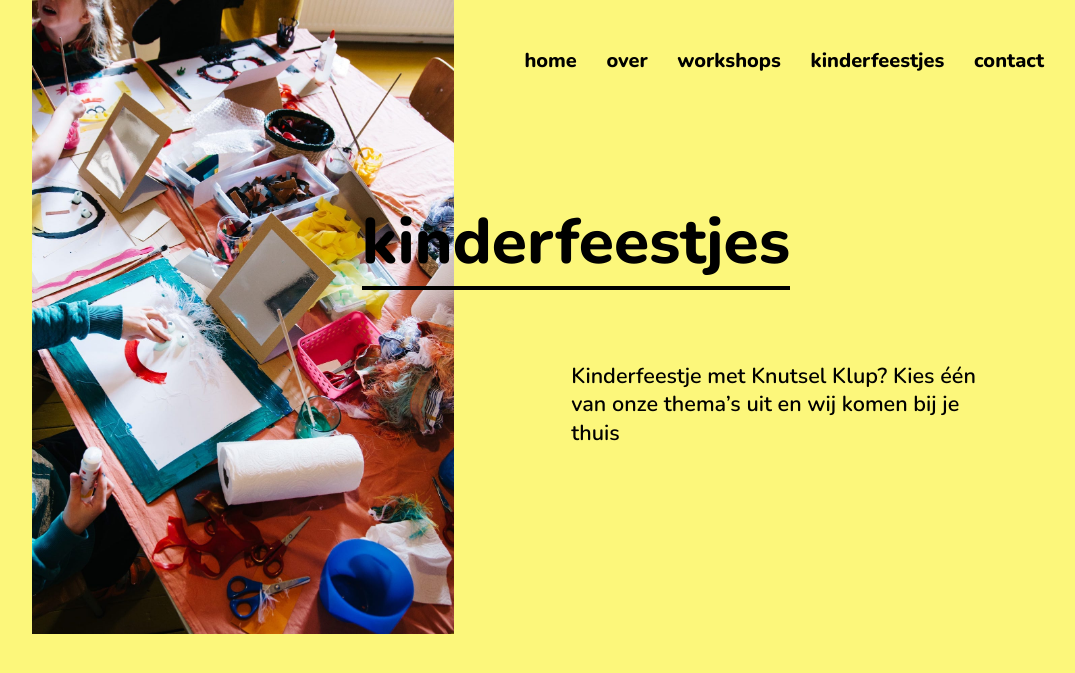
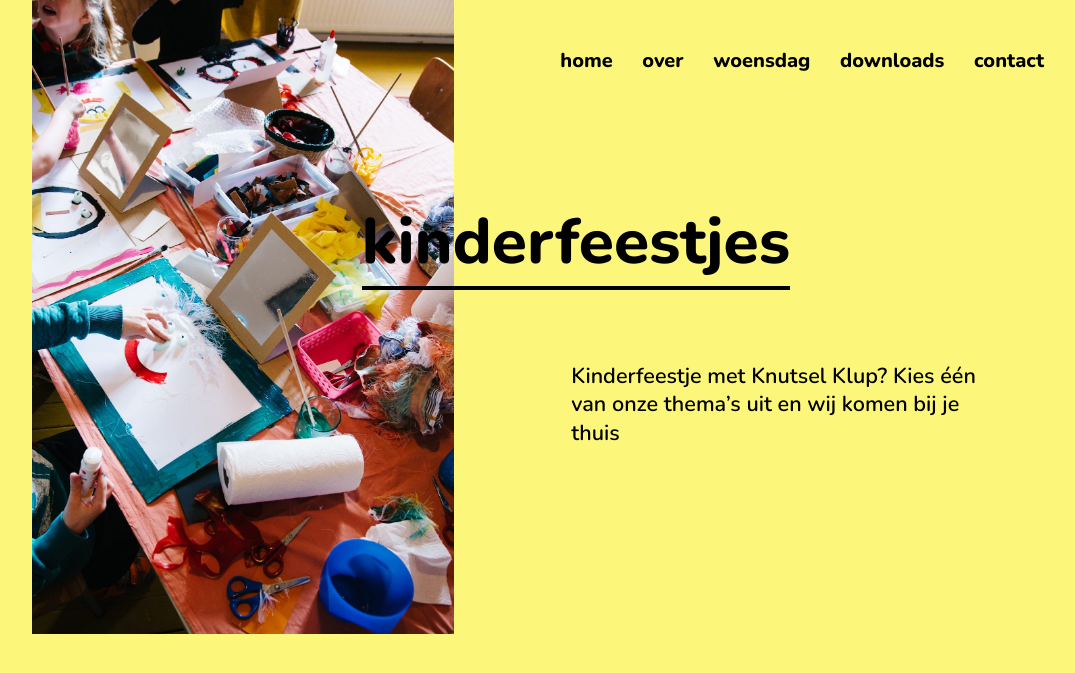
Before and after one commit to holleboom/langliefleren, a Jekyll site: the page built from kinderfeestjes/index.md, in a window 1280 px wide. Shown: the top 673 px of the page, without its empty margins (64-1139 px from the left). Built offline with Jekyll 4.4.1, drawn with Linux system fonts in a browser that asks for light colours.

Commit message:
Update nav

```diff
--- a/_data/navigation.yml
+++ b/_data/navigation.yml
@@ -6,11 +6,11 @@
 - title: Over
   url: /over/
 
-- title: Workshops
-  url: /workshops/
+- title: Woensdag
+  url: /woensdagmiddagclub/
 
-- title: Kinderfeestjes
-  url: /kinderfeestjes/
+- title: Downloads
+  url: /downloads/
 
 - title: Contact
   url: /contact/
```
